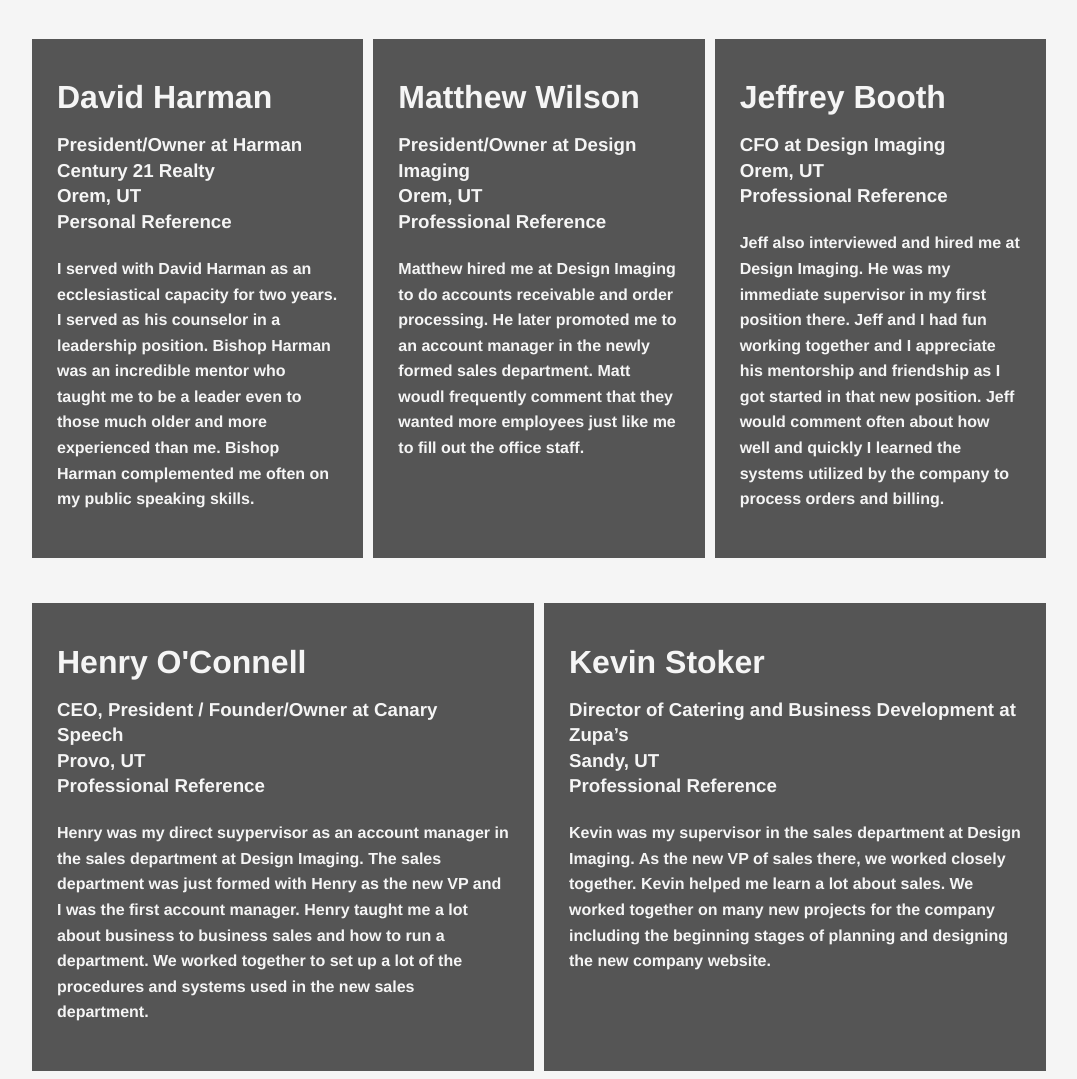
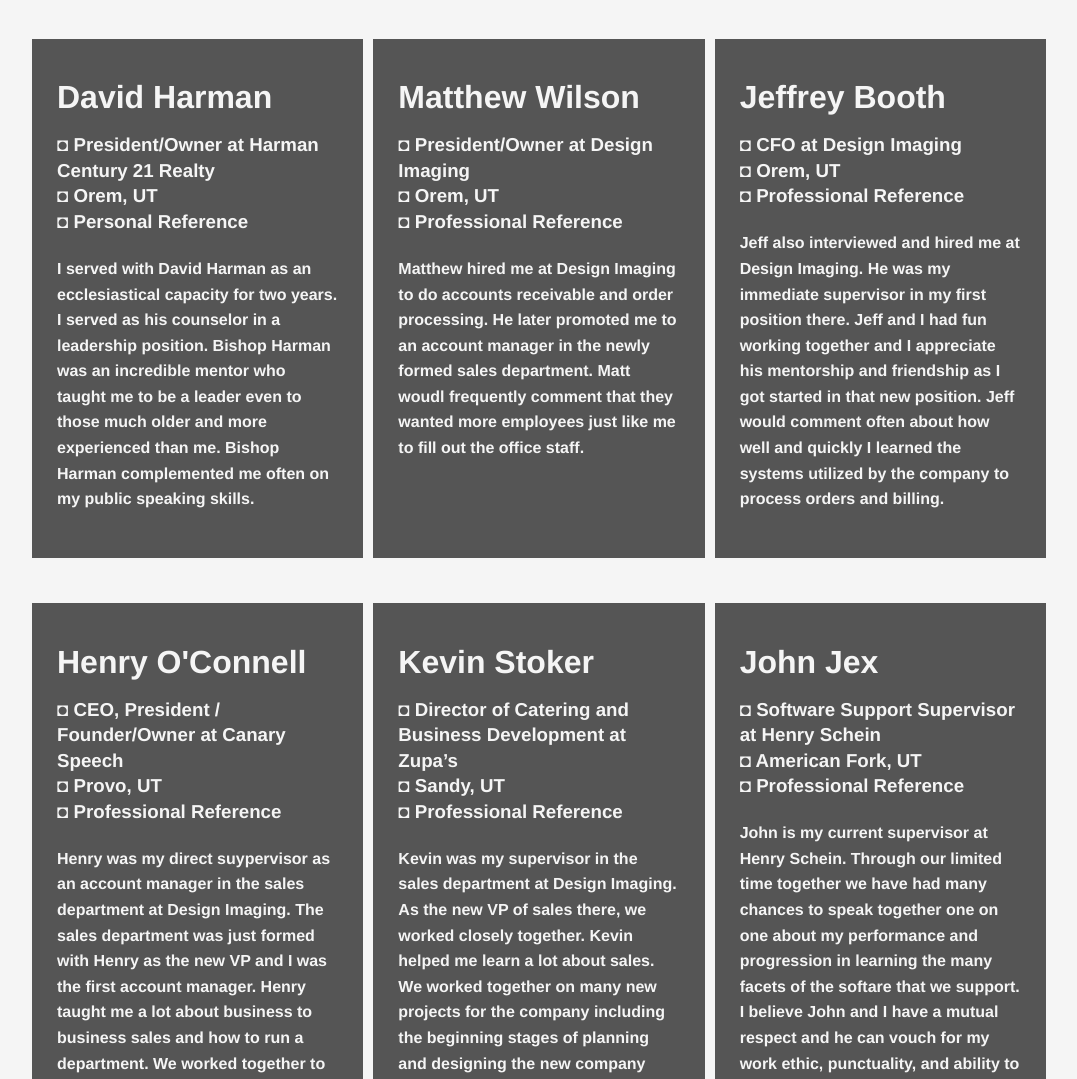
Before and after one commit to wcroundy/wcroundy.github.io, a plain HTML site: page index.html in a window 1280 px wide. Shown: the part 4520-5599 px from the top of the page, without its empty margins (101-1178 px from the left). Drawn offline with Linux system fonts and the light colour scheme; a script that the page names is missing.

Commit message:
Update index.html

```diff
--- a/index.html
+++ b/index.html
@@ -317,9 +317,9 @@
 <div id = "row1" class="container">
     <div id="ref1" class="reference">
         <h1>David Harman</h1>
-        <h3>President/Owner at Harman Century 21 Realty<br>
-            Orem, UT<br>
-            Personal Reference<br></h3>
+        <h3>◘ President/Owner at Harman Century 21 Realty<br>
+            ◘ Orem, UT<br>
+            ◘ Personal Reference<br></h3>
         <h4>I served with David Harman as an ecclesiastical capacity for two years.
             I served as his counselor in a leadership position.  Bishop Harman was an incredible mentor
             who taught me to be a leader even to those much older and more experienced than me.
@@ -329,9 +329,9 @@
 
         <div id="ref2" class="reference">
         <h1>Matthew Wilson</h1>
-        <h3>President/Owner at Design Imaging<br>
-            Orem, UT<br>
-            Professional Reference<br></h3>
+        <h3>◘ President/Owner at Design Imaging<br>
+            ◘ Orem, UT<br>
+            ◘ Professional Reference<br></h3>
         <h4>Matthew hired me at Design Imaging to do accounts receivable and order processing.
             He later promoted me to an account manager in the newly formed sales department.
             Matt woudl frequently comment that they wanted more employees just like me to fill out the office staff.
@@ -340,9 +340,9 @@
 
         <div id="ref3" class="reference">
             <h1>Jeffrey Booth</h1>
-            <h3>CFO at Design Imaging<br>
-                Orem, UT<br>
-                Professional Reference<br></h3>
+            <h3>◘ CFO at Design Imaging<br>
+                ◘ Orem, UT<br>
+                ◘ Professional Reference<br></h3>
             <h4>Jeff also interviewed and hired me at Design Imaging.  He was my immediate supervisor in my first position there.
                 Jeff and I had fun working together and I appreciate his mentorship and friendship as I got started in that new position.
                 Jeff would comment often about how well and quickly I learned the systems utilized by the company to process orders and billing.
@@ -353,9 +353,9 @@
 
                 <div id="ref4" class="reference">
                 <h1>Henry O'Connell</h1>
-                <h3>CEO, President / Founder/Owner at Canary Speech<br>
-                    Provo, UT<br>
-                    Professional Reference<br></h3>
+                <h3>◘ CEO, President / Founder/Owner at Canary Speech<br>
+                    ◘ Provo, UT<br>
+                    ◘ Professional Reference<br></h3>
                 <h4>Henry was my direct suypervisor as an account manager in the sales department at Design Imaging.
                     The sales department was just formed with Henry as the new VP and I was the first account manager.
                     Henry taught me a lot about business to business sales and how to run a department.  We worked together
@@ -365,14 +365,25 @@
 
             <div id="ref5" class="reference">
                 <h1>Kevin Stoker</h1>
-                <h3>Director of Catering and Business Development at Zupa’s<br>
-                    Sandy, UT<br>
-                    Professional Reference<br></h3>
+                <h3>◘ Director of Catering and Business Development at Zupa’s<br>
+                    ◘ Sandy, UT<br>
+                    ◘ Professional Reference<br></h3>
                 <h4>Kevin was my supervisor in the sales department at Design Imaging.  As the new VP of sales there,
                     we worked closely together.  Kevin helped me learn a lot about sales.  We worked together on many new projects
                     for the company including the beginning stages of planning and designing the new company website.
                 </h4>
         </div>
+
+        <div id="ref6" class="reference">
+            <h1>John Jex</h1>
+            <h3>◘ Software Support Supervisor at Henry Schein<br>
+                ◘ American Fork, UT<br>
+                ◘ Professional Reference<br></h3>
+            <h4>John is my current supervisor at Henry Schein.  Through our limited time together we have had many chances to
+                speak together one on one about my performance and progression in learning the many facets of the softare that we support.
+                I believe John and I have a mutual respect and he can vouch for my work ethic, punctuality, and ability to learn.
+            </h4>
+    </div>
 </div>
 
 
@@ -385,13 +396,13 @@
     </header>
 
     <div id="porttext" class="container">
-        <h1>More Content Coming Soon</h1>
         <button id="p2button" type="submit" onclick="window.open('Code Portfolio/p2.c')">Fork and Exec functions for Linux, C</button>
         <button id="p7button" type="submit" onclick="window.open('Code Portfolio/p7.cpp')">Hard Disk Access Algorithm, C++</button>
-        <button id="p7button" type="submit" onclick="window.open('Code Portfolio/p3.c')">Multi-threaded prime factorizatoin, C++</button>
-        <button id="p7button" type="submit" onclick="window.open('Code Portfolio/p5.c')">CPU scheduling algorithms, C</button>
-        <button id="p7button" type="submit" onclick="window.open('Code Portfolio/p5.cpp')">CPU scheduling algorithms, C++</button>
+        <button id="p3button" type="submit" onclick="window.open('Code Portfolio/p3.c')">Multi-threaded prime factorizatoin, C++</button>
+        <button id="p5cbutton" type="submit" onclick="window.open('Code Portfolio/p5.c')">CPU scheduling algorithms, C</button>
+        <button id="p5button" type="submit" onclick="window.open('Code Portfolio/p5.cpp')">CPU scheduling algorithms, C++</button>
         </section>
+        <h1>More Content Coming Soon</h1>
     </div>
 
 <!--__________________________________Contact______________________________________________-->
```
